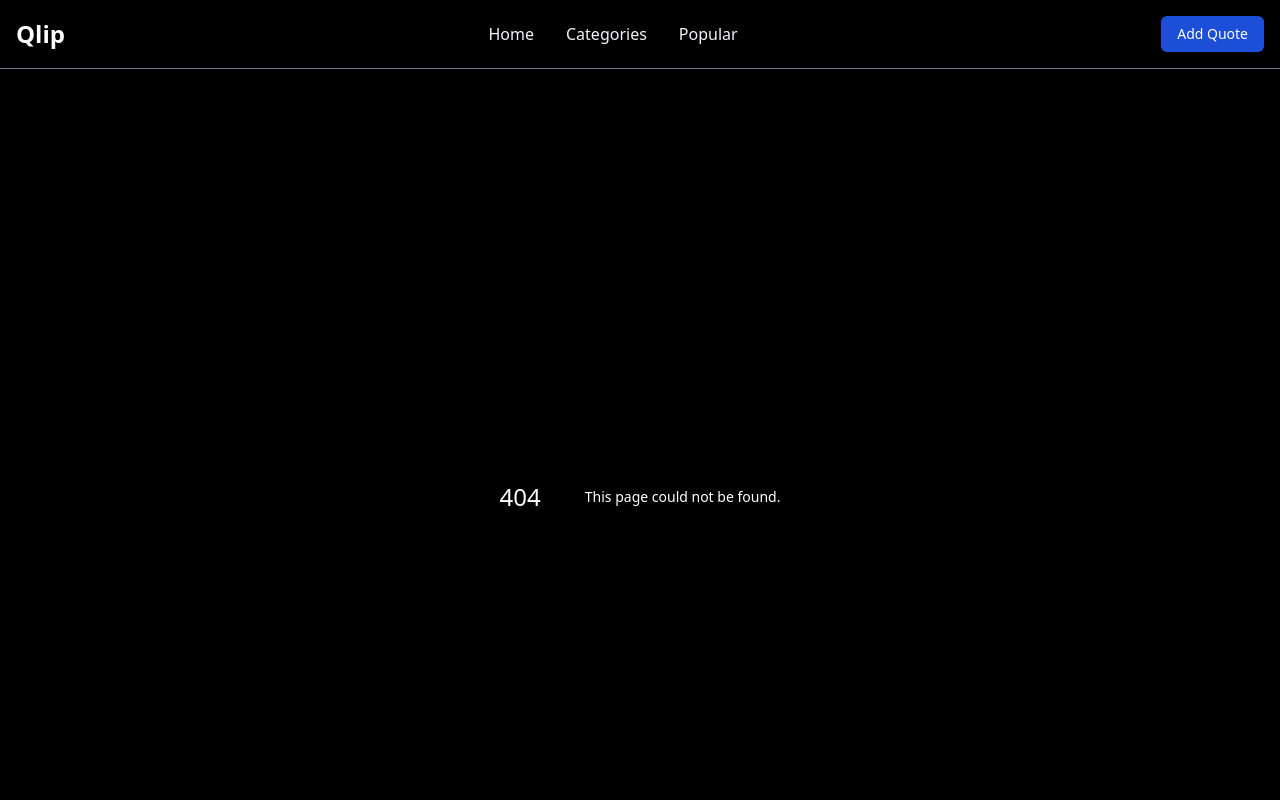
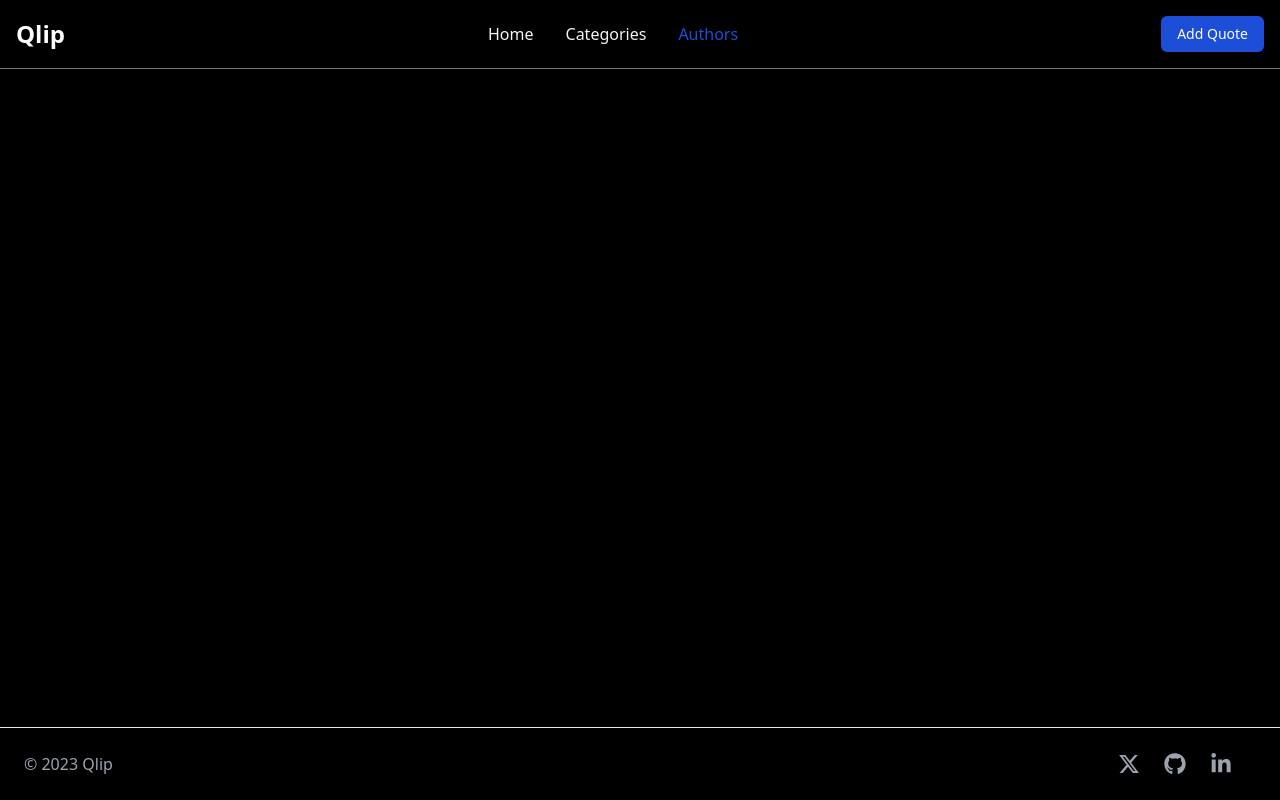
Before and after one commit to Sheriff-Oladimeji/myst, a Next.js app: page /authors in a window 1280 px wide. Before the commit this address had no page. Shown: the top 800 px of the page. Built offline with nearby package versions, Linux system fonts and the light colour scheme.

Commit message:
fix: change popular page to author

```diff
--- a/src/app/popular/page.tsx
+++ b/src/app/authors/page.tsx
@@ -1,7 +1,7 @@
 import React from 'react';
 import Categories from '../categories/page';
 
-const PopularPage = () => {
+const AuthorsPage = () => {
   return (
     <div>
 
@@ -9,4 +9,4 @@ const PopularPage = () => {
   );
 };
 
-export default PopularPage;
+export default AuthorsPage;
--- a/src/data/navigation.ts
+++ b/src/data/navigation.ts
@@ -27,8 +27,8 @@ const navItems: NavLink[] = [
 
   {
     id: 3,
-    title: "Popular",
-    url: "/popular",
+    title: "Authors",
+    url: "/authors",
   },
 ];
 
```
